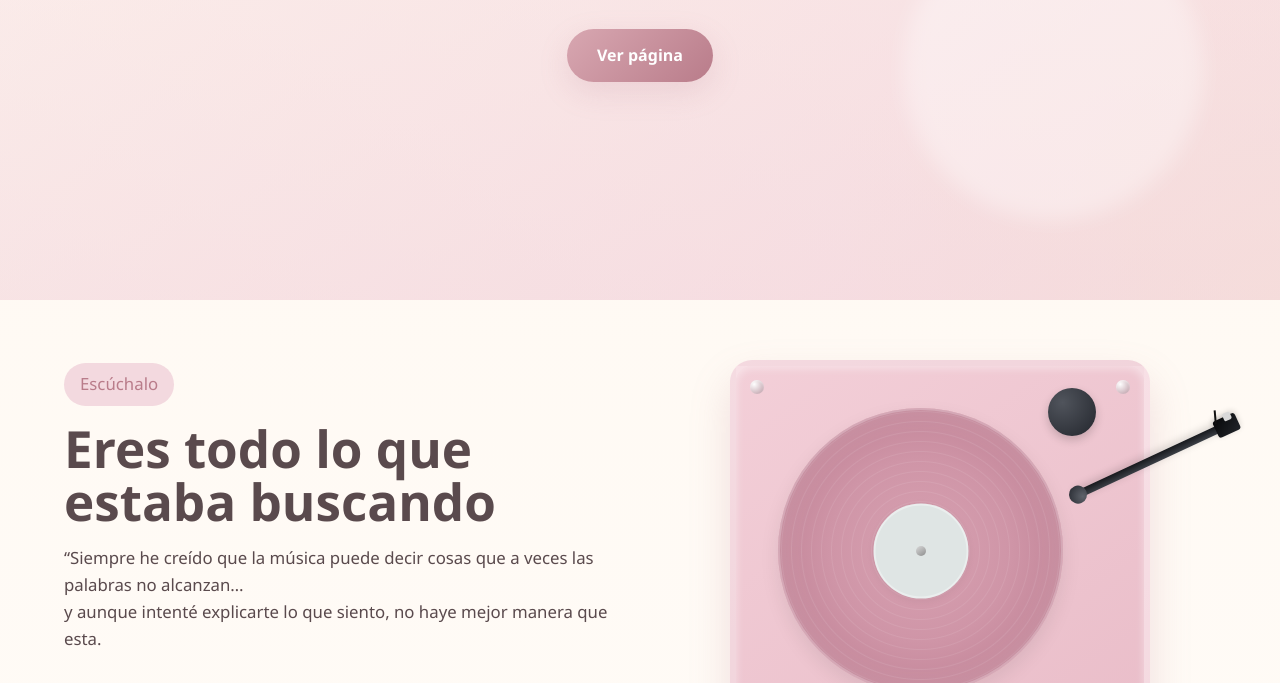
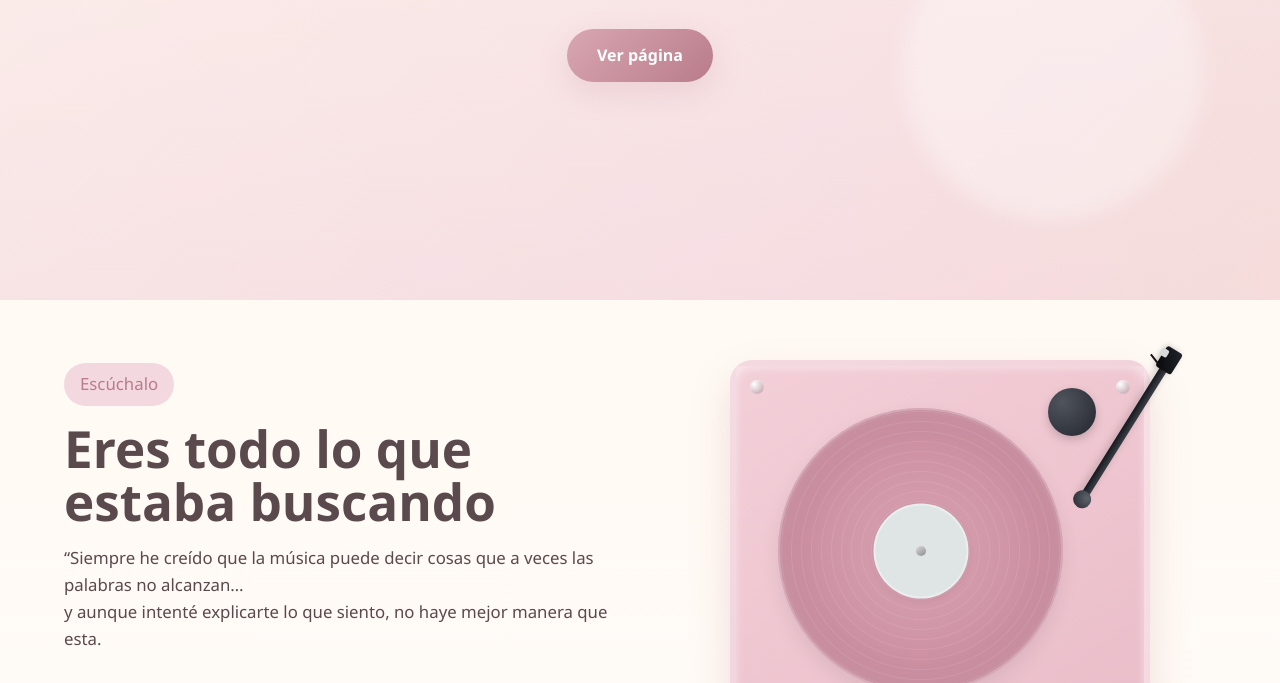
Before and after one commit to naygz0209/Mi-pagina, a plain HTML site: page index.html in a window 1280 px wide. Shown: the part 500-1183 px from the top of the page. Drawn offline with Linux system fonts and the light colour scheme.

Commit message:
Restore CSS styles for layout and design

```diff
--- a/css/style.css
+++ b/css/style.css
@@ -230,16 +230,13 @@ audio {
   border-radius: 10px;
   top: 120px;
   right: 42px;
-  transform: rotate(155deg);
+  transform: rotate(122deg);
   transform-origin: 92% 50%;
   z-index: 6;
   box-shadow: 0 2px 8px rgba(0,0,0,0.18);
-  transition: transform 0.8s ease;
 }
 
-.turntable.playing .tonearm {
-  transform: rotate(122deg);
-}
+
 
 /* Tornillos decorativos */
 .turntable::before,
```
